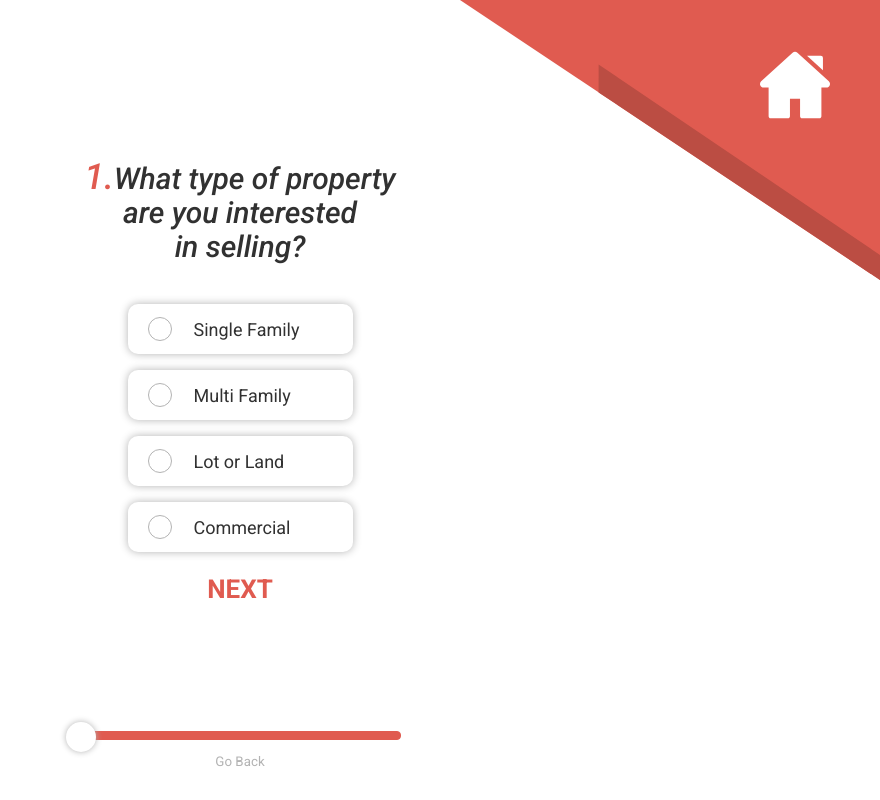
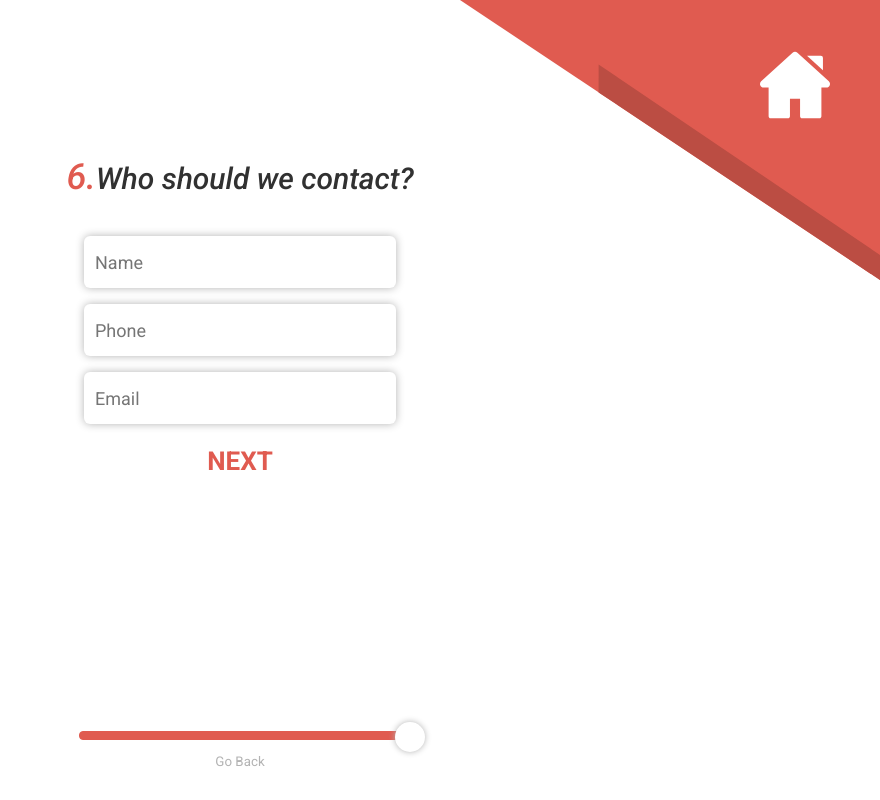
Before and after one commit to snowdamiz/realestate-form, a React (Create React App) app: page / in a window 1280 px wide. Shown: the whole page, without its empty margins (400-1280 px from the left). Built offline with nearby package versions, Linux system fonts and the light colour scheme.

Commit message:
buttons and inputs functional

```diff
--- a/src/App.js
+++ b/src/App.js
@@ -9,7 +9,7 @@ import Contact from './views/contact/contact';
 import Rundown from './views/rundown/rundown';
 
 function App() {
-  const [page, setPage] = useState(1);
+  const [page, setPage] = useState(6);
   const [type, setType] = useState(null);
   const [condition, setCondition] = useState(null);
   const [value, setValue] = useState(null);
--- a/src/globalStyles.js
+++ b/src/globalStyles.js
@@ -52,8 +52,14 @@ export const Content = styled.section`
     }
 
     .btn-inactive {
+        &:focus {
+            background: transparent;
+        }
+        &:active {
+            background: transparent;
+        }
         width: 225px;
-        height: 50px;
+        height: 60px;
         background-color: ${colors.white};
         box-shadow: 0 0 8px ${colors.shadow};
         border-radius: 10px;
@@ -63,11 +69,12 @@ export const Content = styled.section`
         justify-content: flex-start;
         align-items: center;
         cursor: pointer;
+        border: 2px solid ${colors.white};
     }
 
     .btn-active {
         width: 225px;
-        height: 50px;
+        height: 60px;
         background-color: ${colors.primary};
         box-shadow: 0 0 8px ${colors.shadow};
         border-radius: 10px;
@@ -77,6 +84,7 @@ export const Content = styled.section`
         justify-content: flex-start;
         align-items: center;
         cursor: pointer;
+        border: 2px solid transparent;
     }
 
     .nextStep {
@@ -109,7 +117,7 @@ export const Content = styled.section`
     }
 `;
 
-export const Button = styled.div`
+export const Button = styled.button`
     img {
         width: 56px;
         height: 56px;
--- a/src/views/address/address.js
+++ b/src/views/address/address.js
@@ -7,6 +7,9 @@ import { Content, Input } from '../../globalStyles';
 function Address(props) {
     const NextStep = () => props.setPage(props.page + 1);
     const PrevStep = () => props.setPage(props.page - 1);
+
+    const setAddress = (e) => props.setAddress(e.target.value)
+    const setZip = (e) => props.setZip(e.target.value);
 
     return (
         <AddressWrap>
@@ -39,8 +42,12 @@ function Address(props) {
                     what is the address or<br />
                     your property?
                 </h1>
-                <Input type="text" placeholder="Address" />
-                <Input type="text" placeholder="Zip Code" />
+                <Input
+                    placeholder="Address"
+                    onChange={setAddress}/>
+                <Input
+                    placeholder="Zip Code"
+                    onChange={setZip} />
                 <button className="nextStep" onClick={NextStep}>NEXT</button>
                 <ProgressBar page={props.page} />
                 <button className="prevStep" onClick={PrevStep}>Go Back</button>
--- a/src/views/condition/condition.js
+++ b/src/views/condition/condition.js
@@ -8,6 +8,11 @@ import Checkmark from '../../assets/checkmark.svg';
 function Condition(props) {
     const NextStep = () => props.setPage(props.page + 1);
     const PrevStep = () => props.setPage(props.page - 1);
+
+    const setCondition1 = () => props.setCondition(1);
+    const setCondition2 = () => props.setCondition(2);
+    const setCondition3 = () => props.setCondition(3);
+    const setCondition4 = () => props.setCondition(4);
 
     return (
         <ConditionWrap>
@@ -39,26 +44,34 @@ function Condition(props) {
                     What is the condition<br/>
                     of the property?
                 </h1>
-                <Button className={props.type === 1 ? 'btn-active' : 'btn-inactive'}>
-                    {props.type === 1 ? <img src={Checkmark} /> : null }
-                    <div className={props.type === 1 ? 'radio-active' : 'radio-inactive'}></div>
-                    <h3 className={props.type === 1 ? 'text-active' : 'text-inactive'}>Very Good!</h3>
+                <Button
+                    className={props.type === 1 ? 'btn-active' : 'btn-inactive'}
+                    onClick={setCondition1}>
+                    {props.condition === 1 ? <img src={Checkmark} /> : null }
+                    <div className={props.condition === 1 ? 'radio-active' : 'radio-inactive'}></div>
+                    <h3 className={props.condition === 1 ? 'text-active' : 'text-inactive'}>Very Good!</h3>
                 </Button>
 
-                <Button className={props.type === 2 ? 'btn-active' : 'btn-inactive'}>
-                    {props.type === 2 ? <img src={Checkmark} /> : null }
-                    <div className={props.type === 2 ? 'radio-active' : 'radio-inactive'}></div>
-                    <h3 className={props.type === 2 ? 'text-active' : 'text-inactive'}>Normal Wear</h3>
+                <Button
+                    className={props.condition === 2 ? 'btn-active' : 'btn-inactive'}
+                    onClick={setCondition2}>
+                    {props.condition === 2 ? <img src={Checkmark} /> : null }
+                    <div className={props.condition === 2 ? 'radio-active' : 'radio-inactive'}></div>
+                    <h3 className={props.condition === 2 ? 'text-active' : 'text-inactive'}>Normal Wear</h3>
                 </Button>
-                <Button className={props.type === 3 ? 'btn-active' : 'btn-inactive'}>
-                    {props.type === 3 ? <img src={Checkmark} /> : null }
-                    <div className={props.type === 3 ? 'radio-active' : 'radio-inactive'}></div>
-                    <h3 className={props.type === 3 ? 'text-active' : 'text-inactive'}>Not So Great</h3>
+                <Button
+                    className={props.condition === 3 ? 'btn-active' : 'btn-inactive'}
+                    onClick={setCondition3}>
+                    {props.condition === 3 ? <img src={Checkmark} /> : null }
+                    <div className={props.condition === 3 ? 'radio-active' : 'radio-inactive'}></div>
+                    <h3 className={props.condition === 3 ? 'text-active' : 'text-inactive'}>Not So Great</h3>
                 </Button>
-                <Button className={props.type === 4 ? 'btn-active' : 'btn-inactive'}>
-                    {props.type === 4 ? <img src={Checkmark} /> : null }
-                    <div className={props.type === 4 ? 'radio-active' : 'radio-inactive'}></div>
-                    <h3 className={props.type === 4 ? 'text-active' : 'text-inactive'}>Very Bad</h3>
+                <Button
+                    className={props.condition === 4 ? 'btn-active' : 'btn-inactive'}
+                    onClick={setCondition4}>
+                    {props.condition === 4 ? <img src={Checkmark} /> : null }
+                    <div className={props.condition === 4 ? 'radio-active' : 'radio-inactive'}></div>
+                    <h3 className={props.condition === 4 ? 'text-active' : 'text-inactive'}>Very Bad</h3>
                 </Button>
                 <button className="nextStep" onClick={NextStep}>NEXT</button>
                 <ProgressBar page={props.page} />
--- a/src/views/contact/contact.js
+++ b/src/views/contact/contact.js
@@ -7,6 +7,10 @@ import { Content, Input } from '../../globalStyles';
 function Contact(props) {
     const NextStep = () => props.setPage(props.page + 1);
     const PrevStep = () => props.setPage(props.page - 1);
+
+    const setName = (e) => props.setName(e.target.value);
+    const setPhone = (e) => props.setPhone(e.target.value);
+    const setEmail = (e) => props.setEmail(e.target.value);
 
     return (
         <ContactWrap>
@@ -37,9 +41,15 @@ function Contact(props) {
                     <span>6.</span>
                     Who should we contact?
                 </h1>
-                <Input type="text" placeholder="Name" />
-                <Input type="text" placeholder="Phone" />
-                <Input type="text" placeholder="Email" />
+                <Input
+                    placeholder="Name"
+                    onChange={setName} />
+                <Input
+                    placeholder="Phone"
+                    onChange={setPhone} />
+                <Input
+                    placeholder="Email"
+                    onChange={setEmail} />
                 <button className="nextStep" onClick={NextStep}>NEXT</button>
                 <ProgressBar page={props.page} />
                 <button className="prevStep" onClick={PrevStep}>Go Back</button>
--- a/src/views/timeline/timeline.js
+++ b/src/views/timeline/timeline.js
@@ -8,6 +8,11 @@ import Checkmark from '../../assets/checkmark.svg';
 function Timeline(props) {
     const NextStep = () => props.setPage(props.page + 1);
     const PrevStep = () => props.setPage(props.page - 1);
+
+    const setTimeline1 = () => props.setTimeline(1);
+    const setTimeline2 = () => props.setTimeline(2);
+    const setTimeline3 = () => props.setTimeline(3);
+    const setTimeline4 = () => props.setTimeline(4);
 
     return (
         <TimelineWrap>
@@ -40,26 +45,34 @@ function Timeline(props) {
                     to sell your property<br />
                     for cash?
                 </h1>
-                <Button className={props.type === 1 ? 'btn-active' : 'btn-inactive'}>
-                    {props.type === 1 ? <img src={Checkmark} /> : null }
-                    <div className={props.type === 1 ? 'radio-active' : 'radio-inactive'}></div>
-                    <h3 className={props.type === 1 ? 'text-active' : 'text-inactive'}>5 Business Days</h3>
+                <Button
+                    className={props.timeline === 1 ? 'btn-active' : 'btn-inactive'}
+                    onClick={setTimeline1}>
+                    {props.timeline === 1 ? <img src={Checkmark} /> : null }
+                    <div className={props.timeline === 1 ? 'radio-active' : 'radio-inactive'}></div>
+                    <h3 className={props.timeline === 1 ? 'text-active' : 'text-inactive'}>5 Business Days</h3>
                 </Button>
 
-                <Button className={props.type === 2 ? 'btn-active' : 'btn-inactive'}>
-                    {props.type === 2 ? <img src={Checkmark} /> : null }
-                    <div className={props.type === 2 ? 'radio-active' : 'radio-inactive'}></div>
-                    <h3 className={props.type === 2 ? 'text-active' : 'text-inactive'}>10 Business Days</h3>
+                <Button
+                    className={props.timeline === 2 ? 'btn-active' : 'btn-inactive'}
+                    onClick={setTimeline2}>
+                    {props.timeline === 2 ? <img src={Checkmark} /> : null }
+                    <div className={props.timeline === 2 ? 'radio-active' : 'radio-inactive'}></div>
+                    <h3 className={props.timeline === 2 ? 'text-active' : 'text-inactive'}>10 Business Days</h3>
                 </Button>
-                <Button className={props.type === 3 ? 'btn-active' : 'btn-inactive'}>
-                    {props.type === 3 ? <img src={Checkmark} /> : null }
-                    <div className={props.type === 3 ? 'radio-active' : 'radio-inactive'}></div>
-                    <h3 className={props.type === 3 ? 'text-active' : 'text-inactive'}>15 Business Days</h3>
+                <Button
+                    className={props.timeline === 3 ? 'btn-active' : 'btn-inactive'}
+                    onClick={setTimeline3}>
+                    {props.timeline === 3 ? <img src={Checkmark} /> : null }
+                    <div className={props.timeline === 3 ? 'radio-active' : 'radio-inactive'}></div>
+                    <h3 className={props.timeline === 3 ? 'text-active' : 'text-inactive'}>15 Business Days</h3>
                 </Button>
-                <Button className={props.type === 4 ? 'btn-active' : 'btn-inactive'}>
-                    {props.type === 4 ? <img src={Checkmark} /> : null }
-                    <div className={props.type === 4 ? 'radio-active' : 'radio-inactive'}></div>
-                    <h3 className={props.type === 4 ? 'text-active' : 'text-inactive'}>20 Business Days</h3>
+                <Button
+                    className={props.timeline === 4 ? 'btn-active' : 'btn-inactive'}
+                    onClick={setTimeline4}>
+                    {props.timeline === 4 ? <img src={Checkmark} /> : null }
+                    <div className={props.timeline === 4 ? 'radio-active' : 'radio-inactive'}></div>
+                    <h3 className={props.timeline === 4 ? 'text-active' : 'text-inactive'}>20 Business Days</h3>
                 </Button>
                 <button className="nextStep" onClick={NextStep}>NEXT</button>
                 <ProgressBar page={props.page} />
--- a/src/views/type/type.js
+++ b/src/views/type/type.js
@@ -8,6 +8,11 @@ import Checkmark from '../../assets/checkmark.svg';
 function Type(props) {
     const NextStep = () => props.setPage(props.page + 1);
     const PrevStep = () => props.setPage(props.page - 1);
+
+    const setType1 = () => props.setType(1);
+    const setType2 = () => props.setType(2);
+    const setType3 = () => props.setType(3);
+    const setType4 = () => props.setType(4);
 
     return (
         <TypeWrap>
@@ -40,23 +45,35 @@ function Type(props) {
                     are you interested<br/>
                     in selling?
                 </h1>
-                <Button className={props.type === 1 ? 'btn-active' : 'btn-inactive'}>
+                <Button
+                    value="1"
+                    className={props.type === 1 ? 'btn-active' : 'btn-inactive'}
+                    onClick={setType1}>
                     {props.type === 1 ? <img src={Checkmark} /> : null }
                     <div className={props.type === 1 ? 'radio-active' : 'radio-inactive'}></div>
                     <h3 className={props.type === 1 ? 'text-active' : 'text-inactive'}>Single Family</h3>
                 </Button>
 
-                <Button className={props.type === 2 ? 'btn-active' : 'btn-inactive'}>
+                <Button
+                    value="2"
+                    className={props.type === 2 ? 'btn-active' : 'btn-inactive'}
+                    onClick={setType2}>
                     {props.type === 2 ? <img src={Checkmark} /> : null }
                     <div className={props.type === 2 ? 'radio-active' : 'radio-inactive'}></div>
                     <h3 className={props.type === 2 ? 'text-active' : 'text-inactive'}>Multi Family</h3>
                 </Button>
-                <Button className={props.type === 3 ? 'btn-active' : 'btn-inactive'}>
+                <Button
+                    value="3"
+                    className={props.type === 3 ? 'btn-active' : 'btn-inactive'}
+                    onClick={setType3}>
                     {props.type === 3 ? <img src={Checkmark} /> : null }
                     <div className={props.type === 3 ? 'radio-active' : 'radio-inactive'}></div>
                     <h3 className={props.type === 3 ? 'text-active' : 'text-inactive'}>Lot or Land</h3>
                 </Button>
-                <Button className={props.type === 4 ? 'btn-active' : 'btn-inactive'}>
+                <Button
+                    value="4"
+                    className={props.type === 4 ? 'btn-active' : 'btn-inactive'}
+                    onClick={setType4}>
                     {props.type === 4 ? <img src={Checkmark} /> : null }
                     <div className={props.type === 4 ? 'radio-active' : 'radio-inactive'}></div>
                     <h3 className={props.type === 4 ? 'text-active' : 'text-inactive'}>Commercial</h3>
```
